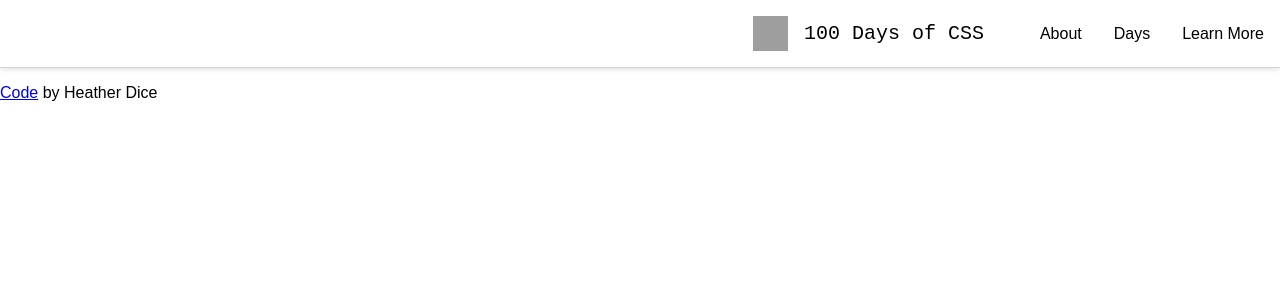
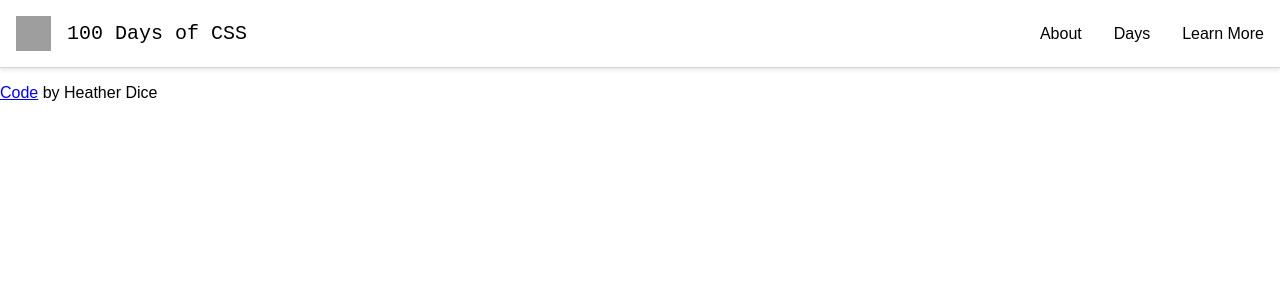
Before and after one commit to heatherdice/100_days_css, a React (Create React App) app: page / in a window 1280 px wide. Shown: the top 300 px of the page. Built offline with nearby package versions, Linux system fonts and the light colour scheme; grey boxes are pictures that could not be loaded.

Commit message:
Refined navbar styles

```diff
--- a/src/styles/Navbar.css
+++ b/src/styles/Navbar.css
@@ -3,11 +3,9 @@ nav, ul, .logo {
 }
 
 nav {
-    top: 0;
-    justify-content: flex-end;
     border-bottom: 1px solid #D3D3D3;
     box-shadow: 0 2px 4px rgba(0, 0, 0, 0.1);
-    /* align-items: center; */
+    justify-content: space-between;
 }
 
 nav, .logo {
```
